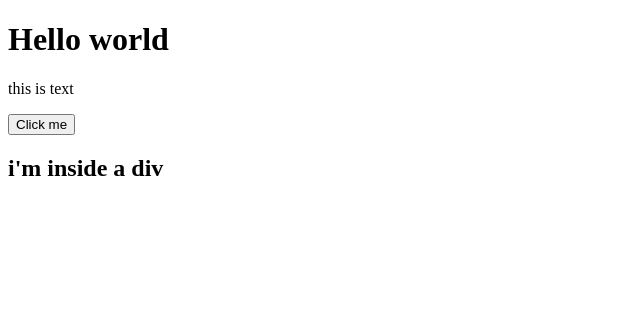
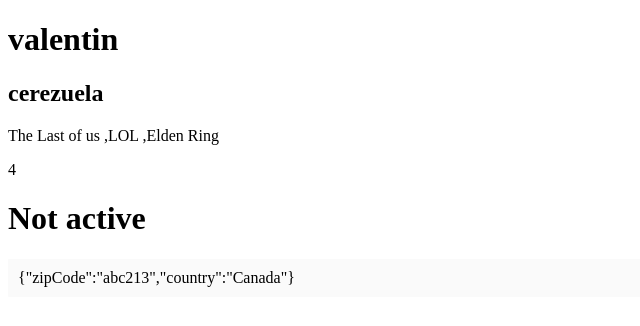
Before and after one commit to valentincerezuela04/React-DeCeroAExperto-Edicion2025, a React (Vite) app in the folder 02-first-steps-react/: page / in a window 1280 px wide. Shown: the top 326 px of the page, without its empty margins (0-640 px from the left). Built offline with nearby package versions, Linux system fonts and the light colour scheme.

Commit message:
MyAwesomeApp /impression variables & css styles

```diff
--- /dev/null
+++ b/02-first-steps-react/src/MyAwesomeApp.tsx
@@ -0,0 +1,36 @@
+import type { CSSProperties } from "react";
+
+const firstName: string = 'valentin';
+const lastName: string = 'cerezuela';
+
+const favoriteGmaes: string[] = ['The Last of us', 'LOL', 'Elden Ring'];
+const isActive = false;
+
+const address = {
+    zipCode: 'abc213',
+    country: 'Canada',
+};
+
+
+const myStyles: CSSProperties = { //why CSSProperties ?? without this property we dont have autocomplete ,because visualStudioCode detected like a regular object
+    backgroundColor: '#fafafa',
+    borderRadius: 1,
+    padding: 10
+
+}
+
+export const MyAwesomeApp = () => {
+    return (
+        <>
+            <h1>{firstName}</h1>
+            <h2>{lastName}</h2>
+            <p>{favoriteGmaes.join(' ,')}</p>
+            <p>{2 + 2}</p>
+            <h1>{isActive ? 'active' : 'Not active'}</h1>
+
+            <p style={myStyles}
+            >
+                {JSON.stringify(address)}</p>
+        </>
+    );
+};
--- a/02-first-steps-react/src/main.tsx
+++ b/02-first-steps-react/src/main.tsx
@@ -1,9 +1,10 @@
 import { StrictMode } from 'react'
 import { createRoot } from 'react-dom/client'
 import { FistStepsApp } from './FirstStepsApp'
+import { MyAwesomeApp } from './MyAwesomeApp'
 createRoot(document.getElementById('root')!).render(
   <StrictMode>
-    <FistStepsApp />
-
+    {/* <FistStepsApp /> */}
+    <MyAwesomeApp />
   </StrictMode>,
 )
```
